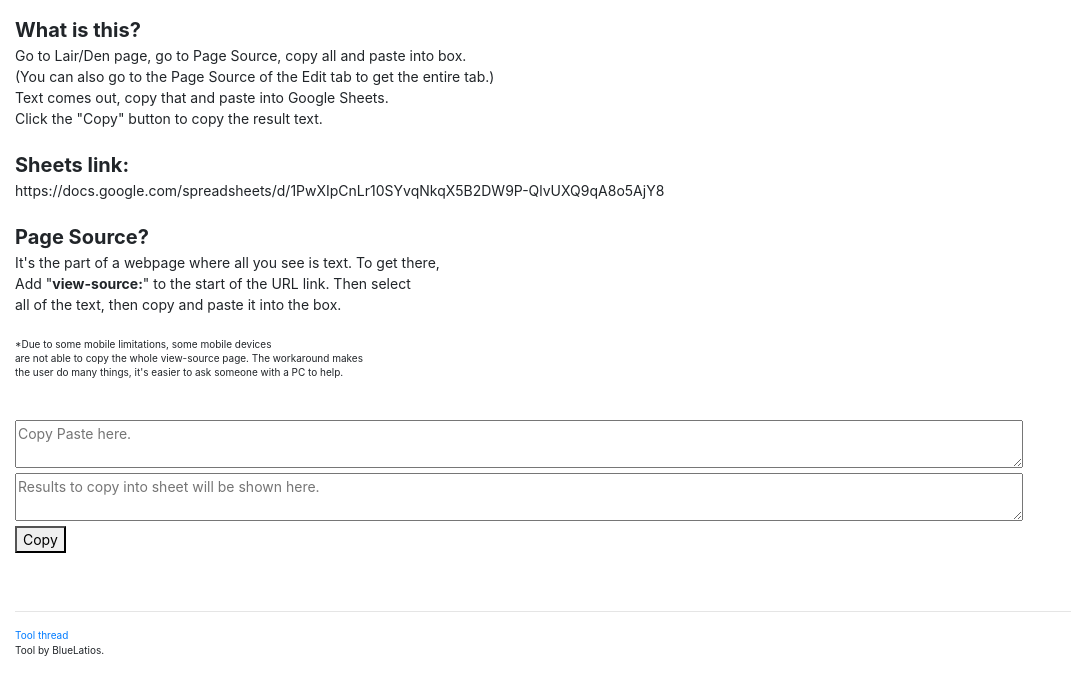
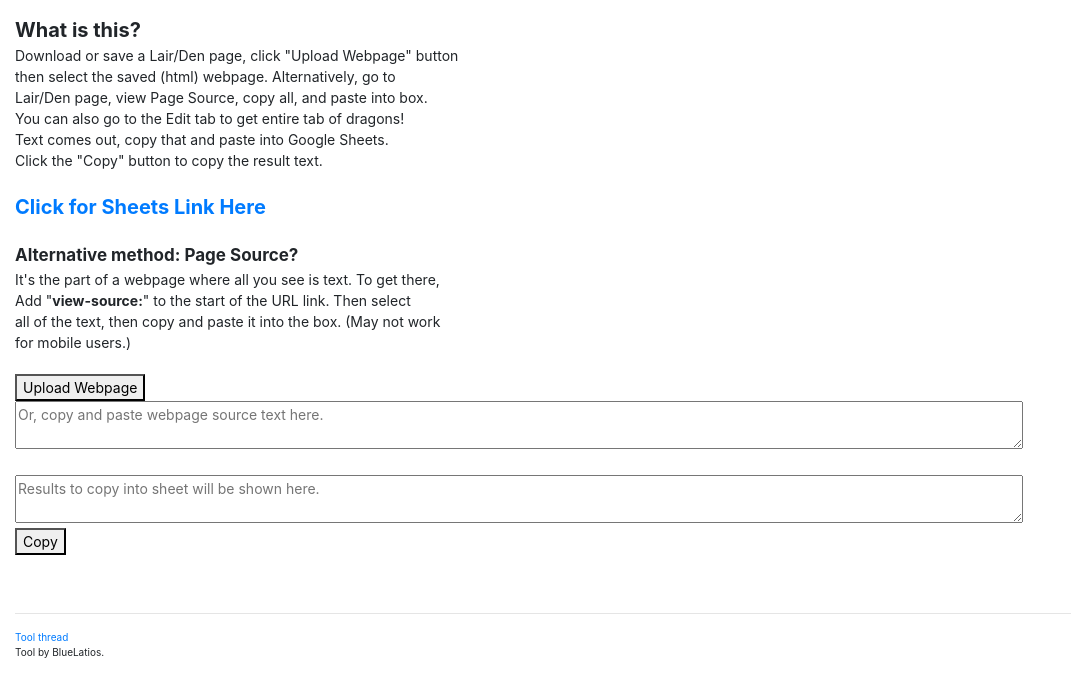
Before and after one commit to Blue-Latios/FRStuff, a Nuxt app: page /lair-to-sheets in a window 1280 px wide. Shown: the top 696 px of the page, without its empty margins (0-1071 px from the left). Built offline with nearby package versions, Linux system fonts and the light colour scheme.

Commit message:
Upload capability and other changes

```diff
--- a/pages/dragon-to-sheets/index.vue
+++ b/pages/dragon-to-sheets/index.vue
@@ -6,10 +6,8 @@
   Text comes out, copy that and paste into Google Sheets.<br>
   Click the "Copy" button to copy the result text.<br><br>
 
-  <div class="text-bold">Sheets link:<br>
-  </div>
-
-  https://docs.google.com/spreadsheets/d/1C_Bsog-brvpPR1ANAhLgegZdtorwwtCUcswm40W7cCc<br><br>
+  <div class="text-bold"><a target="_blank" rel="noopener noreferrer" href="https://docs.google.com/spreadsheets/d/1C_Bsog-brvpPR1ANAhLgegZdtorwwtCUcswm40W7cCc">Click for Sheets Link Here</a>
+  </div><br>
 
   <textarea v-model="textStuff" placeholder="Copy Paste here." @paste="htmlPaste" style="width:90%;"></textarea><br>
   <textarea v-model="results" class="results" ref="res" placeholder="Results to copy into sheet will be shown here." style="width:90%;"></textarea><br>
@@ -88,6 +86,7 @@ function buildString(t) {
 	let isBred = r.querySelector(".dragon-profile-lineage-offspring").querySelector("em");
 	isBred = (isBred ? "No" : "Yes");
 
+	let cTime = r.querySelector("time").getAttribute("datetime");
 
 	//string building
 	let str = '';
@@ -112,6 +111,7 @@ function buildString(t) {
 	str += '\t' + wingspan;
 	str += '\t' + weight;
 	str += '\t' + isFlip;
+	str += '\t' + cTime;
 	return str;
 }
 
--- a/pages/lair-to-sheets/index.vue
+++ b/pages/lair-to-sheets/index.vue
@@ -2,27 +2,26 @@
 <div class="container">
   <div class="text-bold">What is this?<br>
   </div>
-  Go to Lair/Den page, go to Page Source, copy all and paste into box.<br>
-  (You can also go to the Page Source of the Edit tab to get the entire tab.)<br>
+  Download or save a Lair/Den page, click "Upload Webpage" button<br>
+  then select the saved (html) webpage. Alternatively, go to<br>
+  Lair/Den page, view Page Source, copy all, and paste into box.<br>
+  You can also go to the Edit tab to get entire tab of dragons!<br>
   Text comes out, copy that and paste into Google Sheets.<br>
   Click the "Copy" button to copy the result text.<br><br>
 
-  <div class="text-bold">Sheets link:<br>
-  </div>
+  <div class="text-bold"><a target="_blank" rel="noopener noreferrer" href="https://docs.google.com/spreadsheets/d/1PwXIpCnLr10SYvqNkqX5B2DW9P-QlvUXQ9qA8o5AjY8">Click for Sheets Link Here</a>
+  </div><br>
 
-  https://docs.google.com/spreadsheets/d/1PwXIpCnLr10SYvqNkqX5B2DW9P-QlvUXQ9qA8o5AjY8<br><br>
-
-  <div class="text-bold">Page Source?<br>
+  <div class="text-bold" style="font-size:17px;">Alternative method: Page Source?<br>
   </div>
   It's the part of a webpage where all you see is text. To get there,<br>
   Add "<b>view-source:</b>" to the start of the URL link. Then select<br>
-  all of the text, then copy and paste it into the box.<br><br>
+  all of the text, then copy and paste it into the box. (May not work<br>
+  for mobile users.)<br><br>
 
-  <div style="line-height:1.0;"><font size=1>*Due to some mobile limitations, some mobile devices<br>
-  are not able to copy the whole view-source page. The workaround makes<br>
-  the user do many things, it's easier to ask someone with a PC to help.</font></div>
-  <br><br>
-  <textarea v-model="textStuff" placeholder="Copy Paste here." @paste="htmlPaste" style="width:90%;"></textarea><br>
+  <input type="file" @change="handleFileUpload" ref="fileInput" style="display: none;" />
+  <button @click="triggerFileInput">Upload Webpage</button><br>
+  <textarea v-model="textStuff" placeholder="Or, copy and paste webpage source text here." @paste="htmlPaste" style="width:90%;"></textarea><br><br>
   <textarea v-model="results" class="results" ref="res" placeholder="Results to copy into sheet will be shown here." style="width:90%;"></textarea><br>
   <button @click="copyText">Copy</button><br><br><br>
 
@@ -51,7 +50,7 @@ ul {
 
 <script>
 
-function buildString(t, i) {
+function buildString(t, i, cTime) {
 
 	//tooltip data extraction
 	const pattern = />([^<>]*)<\/div>/g;
@@ -117,11 +116,16 @@ function buildString(t, i) {
 	str += '\t' + id;
 	str += '\t' + level;
 	str += '\t' + isFlip;
+	str += '\t' + cTime;
 	//console.log("passed");
 	return str;
 }
 
 function buildStrings(page) {
+
+	//get time taken
+
+	let cTime = page.match(/<time datetime="([^"]+)"/)[1];
 
 	//get dragontip data
 	const dragontip_pattern = /class="dragontip"([^]*?)\[Click to see details about this dragon\.\]/g;
@@ -142,8 +146,8 @@ function buildStrings(page) {
 		icons.push(captureString);
 	}
 
-	console.log(data.length);
-	console.log(icons.length);
+	//console.log(data.length);
+	//console.log(icons.length);
 
 	//sort the icons data
 	function compareStringsByNumber(a, b) {
@@ -157,7 +161,7 @@ function buildStrings(page) {
 	//string building
 	let strAll = '';
 	for (let i = 0; i < data.length; i++) {
-		strAll += buildString(data[i], icons[i]) + '\n';
+		strAll += buildString(data[i], icons[i], cTime) + '\n';
 	}
 	return strAll;
 }
@@ -190,6 +194,25 @@ export default {
 				alert('Error! Not valid pasted data.');
 			}
 		},
+		triggerFileInput() {
+			this.$refs.fileInput.click();
+		},
+		handleFileUpload(e) {
+			try {
+				const file = event.target.files[0];
+				if (file && file.type === 'text/html') {
+					const reader = new FileReader();
+					reader.onload = (e) => {
+						const fileContent = e.target.result;
+						this.processInput(fileContent);
+					}
+				reader.readAsText(file);
+				} else
+					alert('Error! Not valid uploaded file?');
+			} catch(e) {
+				alert('Error! Something else went wrong.');
+			}
+		},
 		processInput(t) {
 			try {
 				this.results = buildStrings(t);
```
